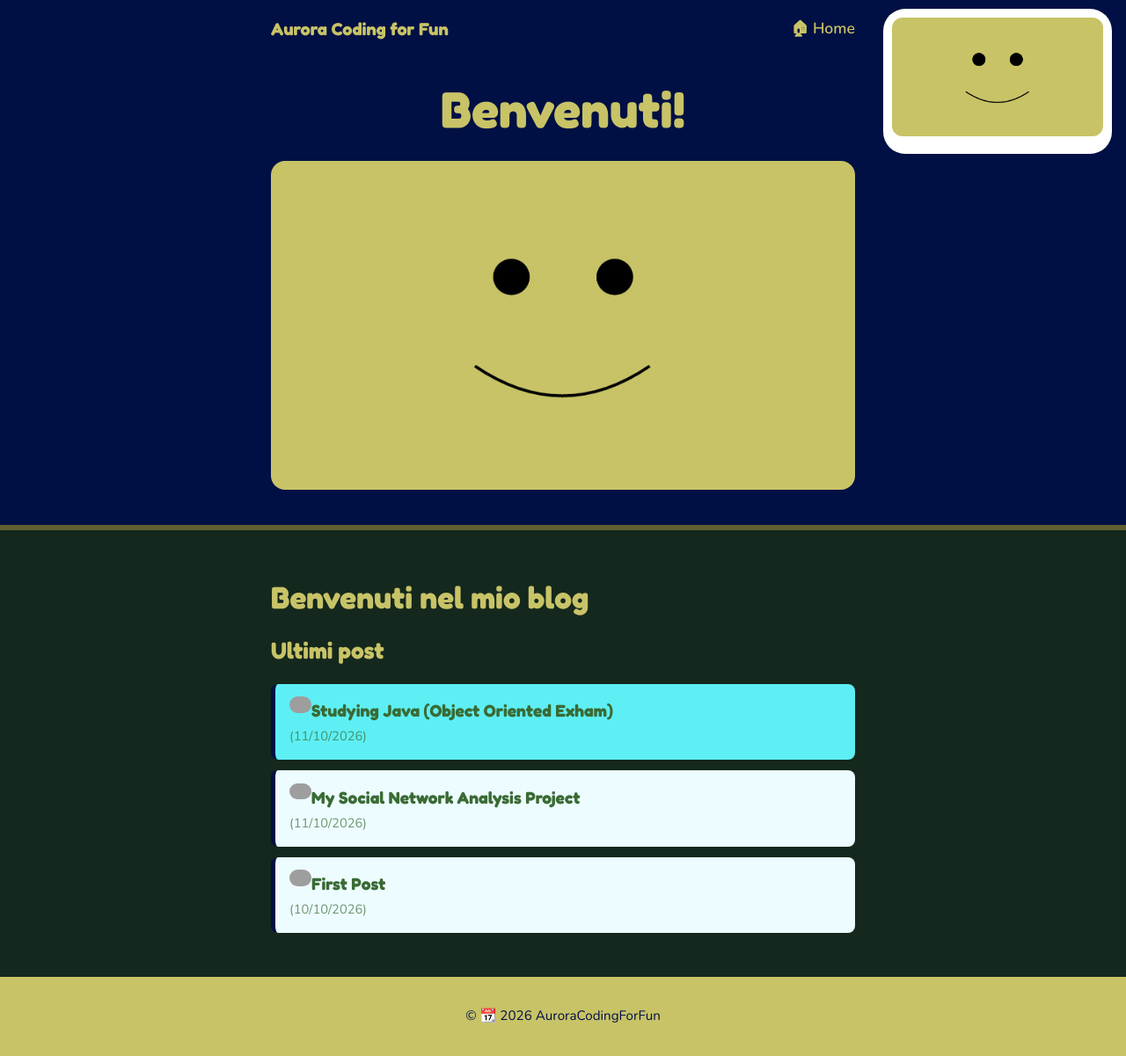
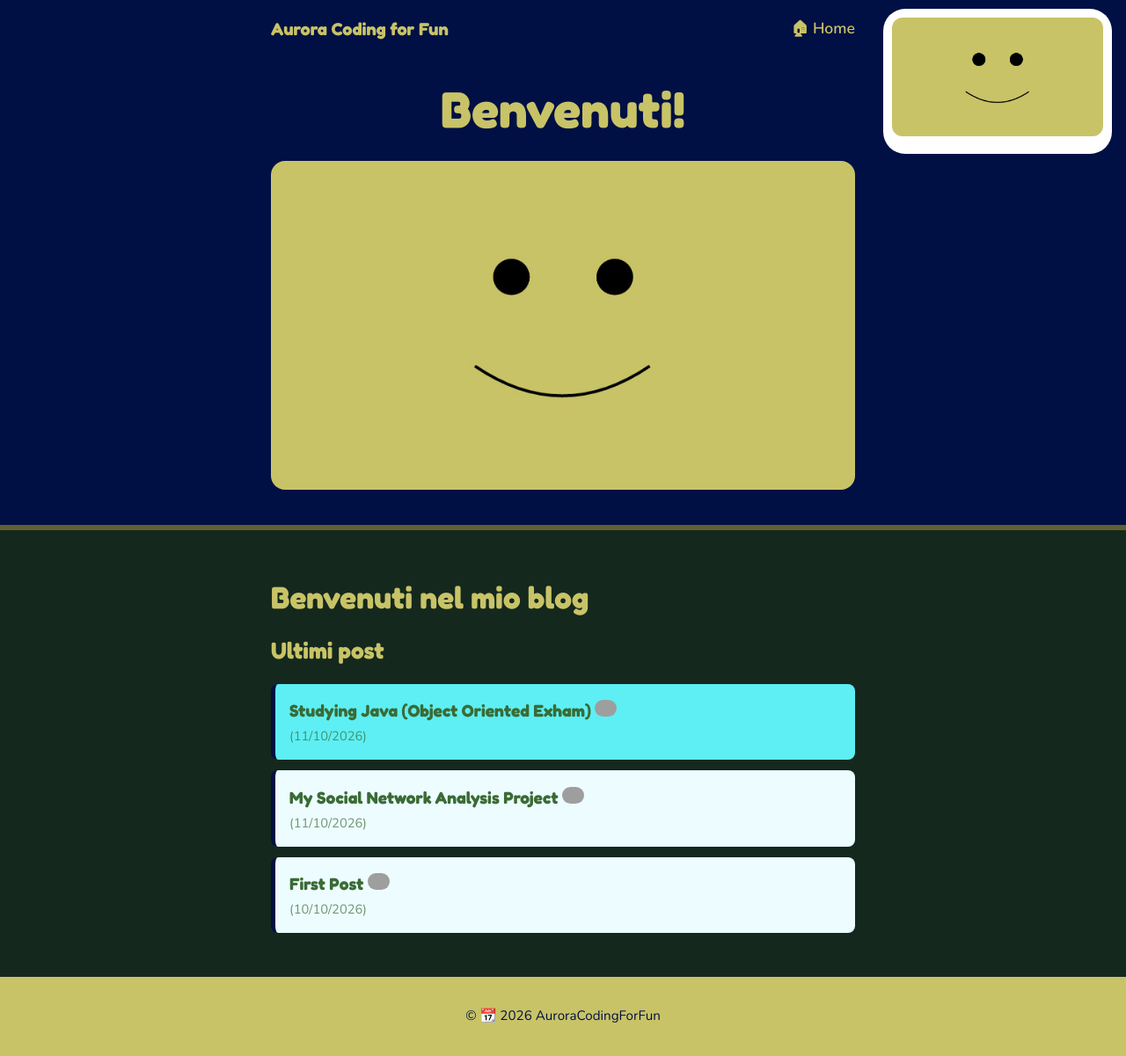
Before and after one commit to AuroraCodingForFun/BlogSite, a Jekyll site: the page built from index.md, in a window 1280 px wide. Shown: the whole page at 88% size. Built offline with Jekyll 4.4.1, drawn with Linux system fonts in a browser that asks for light colours; grey boxes are pictures that could not be loaded.

Commit message:
Update image alignment in index.md
Changed image alignment from 'left' to 'center-right' for better layout.

```diff
--- a/index.md
+++ b/index.md
@@ -57,7 +57,7 @@ aside.laterale {
     <li style="background-color: {% if forloop.first %}#5deff4{% else %}#edfcff{% endif %}">
       <div>
         <a href="{{ post.url | relative_url }}"> <b style="color: #3a6b35">{{ post.title }}</b></a>
-        <img src= "{{ '/images/rocket.gif' | relative_url }}" width="25" height="25" align="left" border-radius= 25>
+        <img src= "{{ '/images/rocket.gif' | relative_url }}" width="25" height="25" align="center-right" border-radius= 25>
         <small style="color: #3a6b35">({{ post.date | date: "%d/%m/%Y" }})</small>
       </div>
     </li>
```
